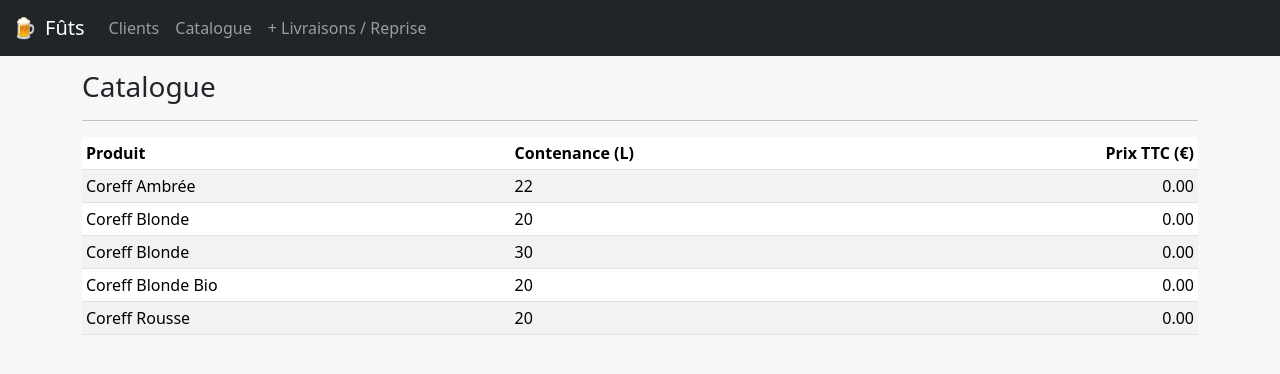
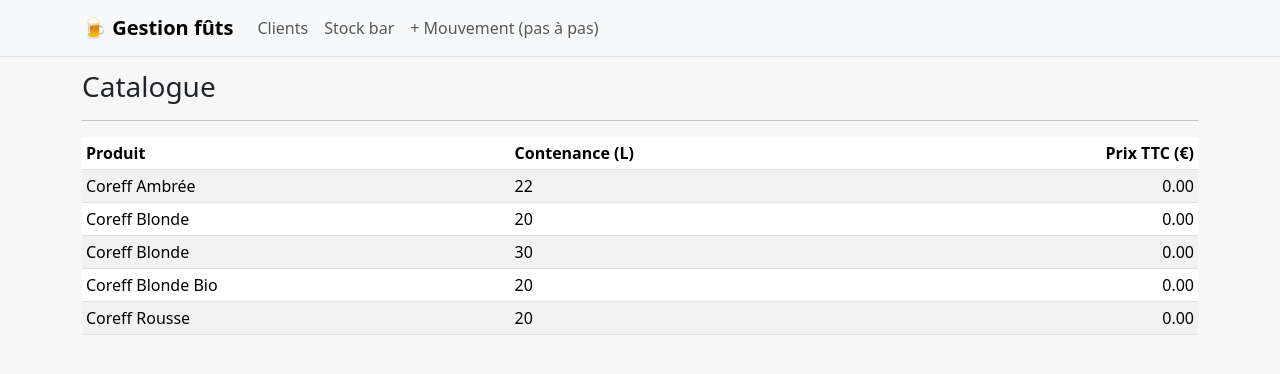
Before and after one commit to lecentrallanderneau-oss/livraison-et-suivi-futs, a Flask app: page /catalog in a window 1280 px wide. Shown: the top 374 px of the page. Run offline with Flask 3, Linux system fonts and the light colour scheme.

Commit message:
Update base.html

```diff
--- a/templates/base.html
+++ b/templates/base.html
@@ -12,25 +12,26 @@
     .chip-gray { background:#e2e3e5; color:#343a40; }
     .chip-cyan { background:#d1f4ff; color:#05668d; }
     .chip-amber { background:#ffe7b3; color:#8a5a00; }
-    .eq-pill { background:#e9ecef; color:#495057; border-radius:999px; padding:.1rem .45rem; font-size:.8rem; margin-right:.25rem; }
     .card-list { background:white; border:1px solid #e9ecef; border-radius:12px; overflow:hidden; }
-    .card-list .row-item { padding:1rem 1.25rem; border-bottom:1px solid #f1f3f5; }
-    .card-list .row-item:last-child { border-bottom:none; }
-    .client-link { font-weight:700; text-decoration:none; }
+    .row-item { padding:1rem 1rem; border-top:1px solid #f1f3f5; }
+    .row-item:first-child { border-top:0; }
+    .client-link { font-weight:600; text-decoration:none; color:#212529; }
     .client-link:hover { text-decoration:underline; }
   </style>
 </head>
 <body>
-<nav class="navbar navbar-expand-lg bg-dark navbar-dark fixed-top">
-  <div class="container-fluid">
-    <a class="navbar-brand d-flex align-items-center gap-2" href="{{ url_for('index') }}">
-      <span style="font-size:1.25rem">🍺</span> <span>Fûts</span>
-    </a>
-    <div class="collapse navbar-collapse">
+
+<nav class="navbar navbar-expand-lg navbar-light bg-light fixed-top border-bottom">
+  <div class="container">
+    <a class="navbar-brand fw-bold" href="{{ url_for('index') }}">🍺 Gestion fûts</a>
+    <button class="navbar-toggler" type="button" data-bs-toggle="collapse" data-bs-target="#nav">
+      <span class="navbar-toggler-icon"></span>
+    </button>
+    <div id="nav" class="collapse navbar-collapse">
       <ul class="navbar-nav me-auto">
         <li class="nav-item"><a class="nav-link" href="{{ url_for('clients') }}">Clients</a></li>
-        <li class="nav-item"><a class="nav-link" href="{{ url_for('catalog') }}">Catalogue</a></li>
-        <li class="nav-item"><a class="nav-link" href="{{ url_for('movement_new') }}">+ Livraisons / Reprise</a></li>
+        <li class="nav-item"><a class="nav-link" href="{{ url_for('stock') }}">Stock bar</a></li>
+        <li class="nav-item"><a class="nav-link" href="{{ url_for('movement_wizard') }}">+ Mouvement (pas à pas)</a></li>
       </ul>
     </div>
   </div>
@@ -39,12 +40,9 @@
 <main class="container">
   {% with messages = get_flashed_messages(with_categories=true) %}
     {% if messages %}
-      <div class="mt-2">
+      <div class="my-2">
         {% for cat, msg in messages %}
-          <div class="alert alert-{{ 'warning' if cat=='danger' else cat }} alert-dismissible fade show" role="alert">
-            {{ msg }}
-            <button type="button" class="btn-close" data-bs-dismiss="alert"></button>
-          </div>
+          <div class="alert alert-{{ 'warning' if cat=='warning' else cat }} mb-2">{{ msg }}</div>
         {% endfor %}
       </div>
     {% endif %}
```
